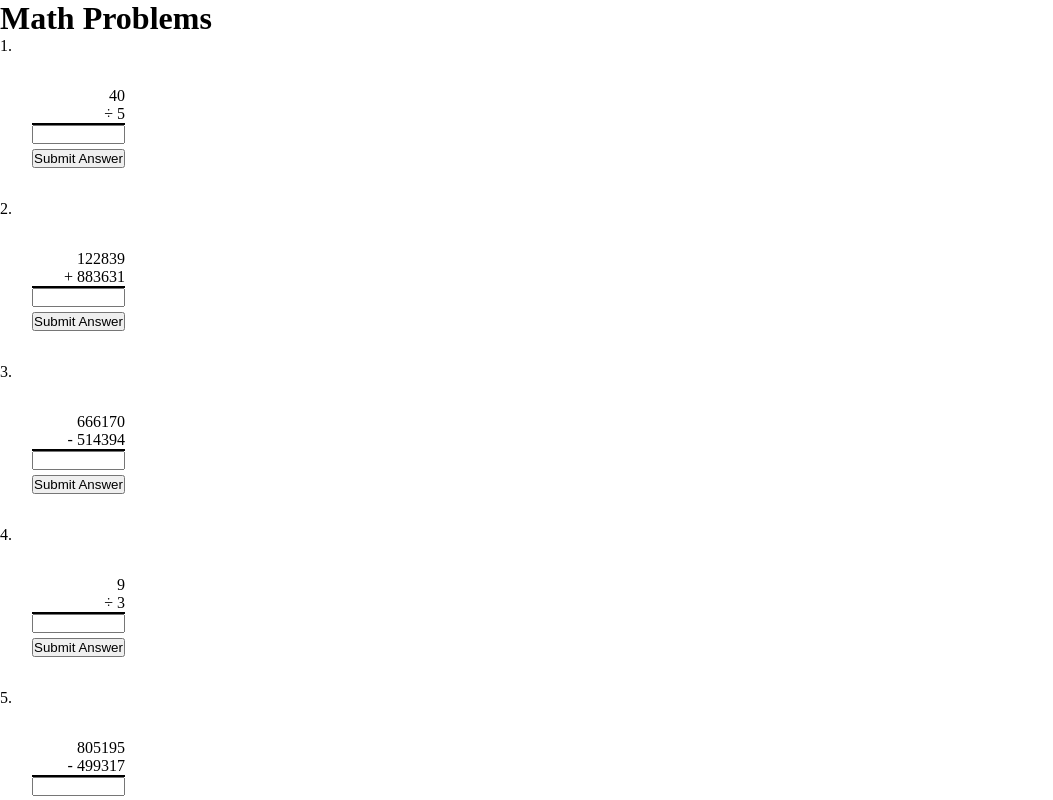
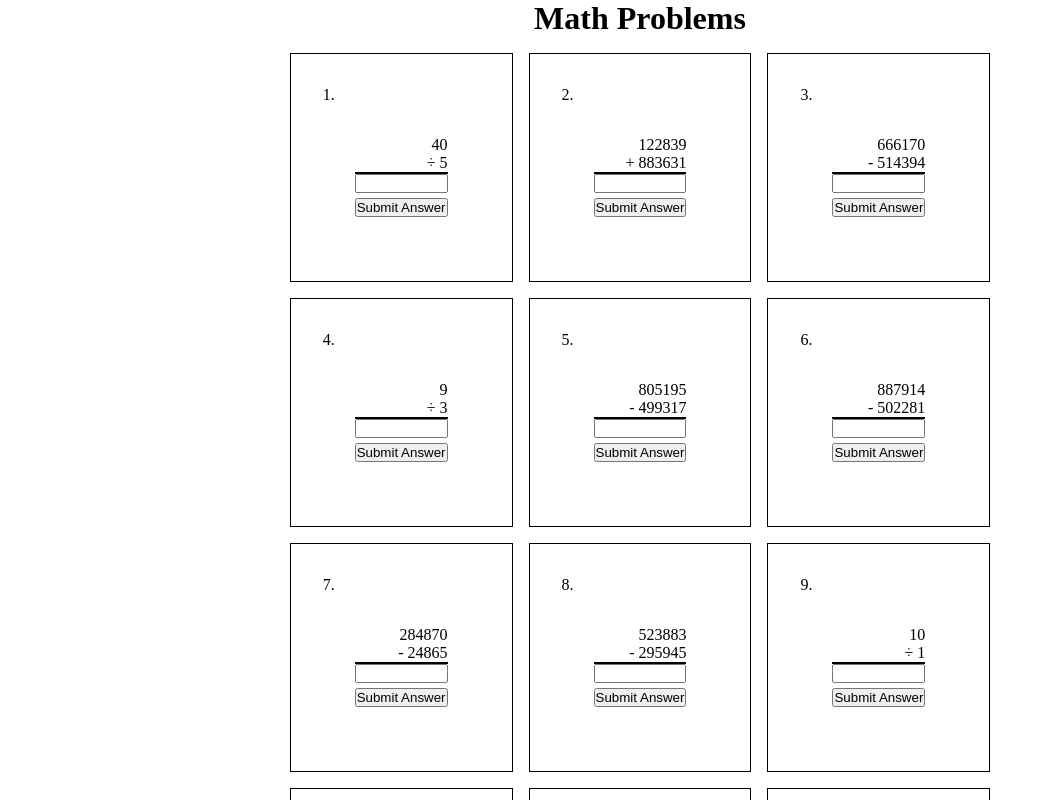
Before and after one commit to DickyKitchenJr/math-practice, a React (Vite) app: page / in a window 1280 px wide. Shown: the top 800 px of the page, without its empty margins (0-1053 px from the left). Built offline with nearby package versions, Linux system fonts and the light colour scheme.

Commit message:
Update App.css
styled header and problems and problem-box

```diff
--- a/src/App.css
+++ b/src/App.css
@@ -1,3 +1,32 @@
+h1{
+  text-align: center;
+}
+
+@media only screen and (min-width: 600px){
+  .problems {
+  display: grid;
+  grid-template-columns: auto auto auto;
+  gap: 1rem;
+  justify-content: center;
+  padding: 1rem;
+}
+}
+
+.problem-box {
+  width: fit-content;
+  padding: 2rem;
+  border: solid black 1px;
+  margin-bottom: 1rem;
+  margin-right: auto;
+  margin-left: auto;
+}
+
+@media screen and (min-width: 600px) {
+  .problem-box{
+    margin-bottom: 0;
+  }
+}
+
 .equation {
   padding: 2rem;
   width: fit-content;
@@ -8,7 +37,7 @@
   border-bottom: solid black 2px;
 }
 
-.user-answer{
+.user-answer {
   display: flex;
   flex-direction: column;
   gap: 5px;
```
